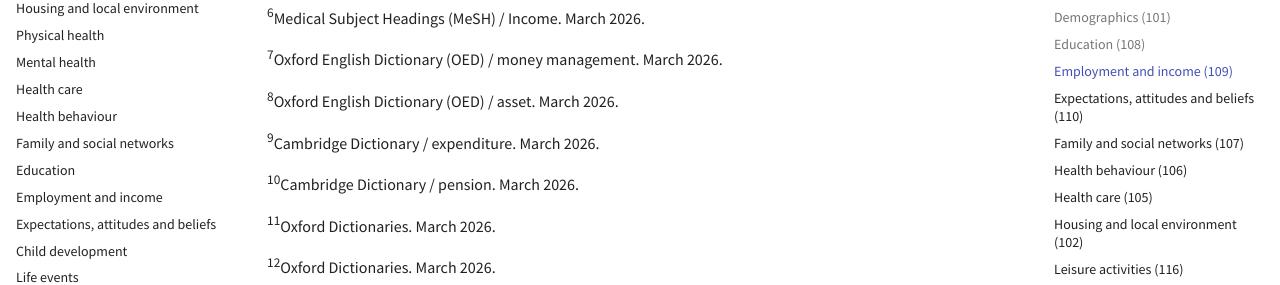
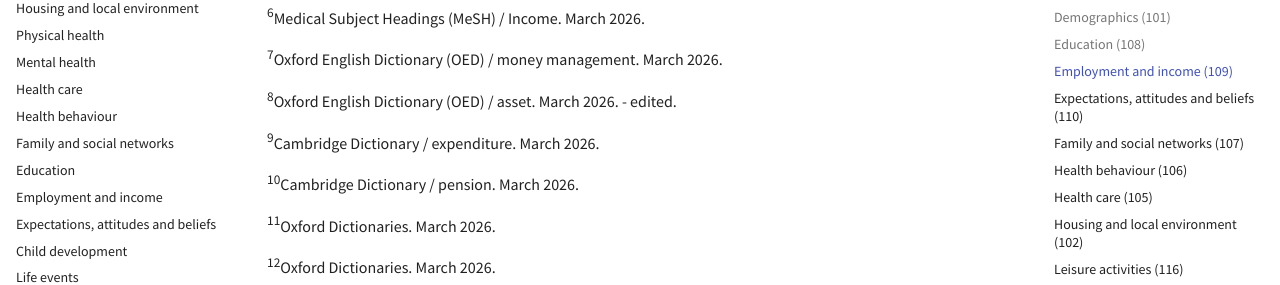
Before and after one commit to CLOSER-Cohorts/closer-vocabulary-2026, an MkDocs documentation site: the page built from docs/bibliography.md, in a window 1280 px wide and 900 px high, scrolled down 1970 px. Shown: the part 169-454 px from the top of the window. Built offline with MkDocs 1.6.1 and Material for MkDocs 9.7.7, drawn with Linux system fonts in a browser that asks for light colours.

Commit message:
Update bibliography.md

```diff
--- a/docs/bibliography.md
+++ b/docs/bibliography.md
@@ -89,7 +89,7 @@
 
 <sup>7</sup>Oxford English Dictionary (OED) / money management. March 2026.
 
-<sup>8</sup>Oxford English Dictionary (OED) / asset. March 2026.
+<sup>8</sup>Oxford English Dictionary (OED) / asset. March 2026. - edited.
 
 <sup>9</sup>Cambridge Dictionary / expenditure. March 2026.
 
```
